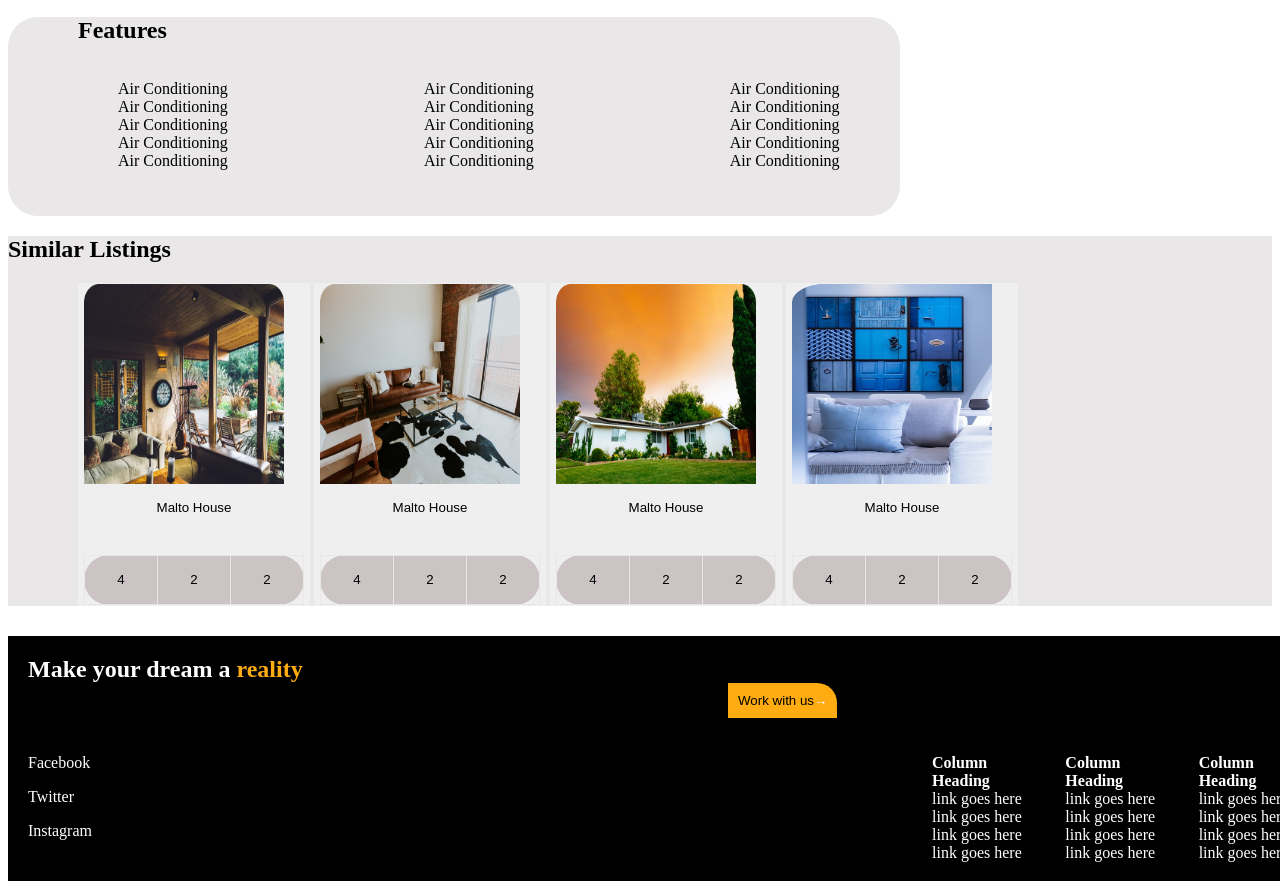
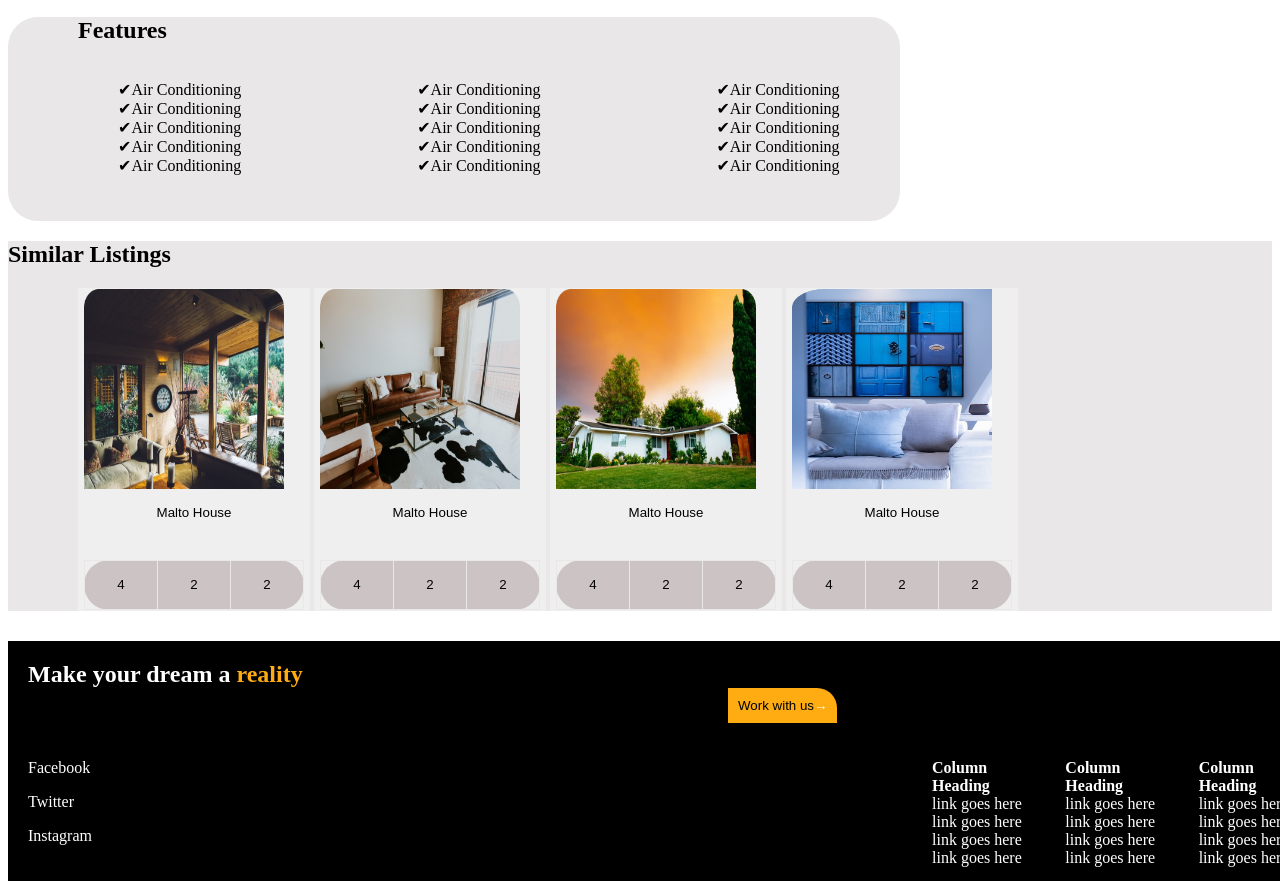
Before and after one commit to Juddymwai/moringaIPTWO, a plain HTML site: page assests/page/index.html in a window 1280 px wide. Shown: the part 1849-2730 px from the top of the page. Drawn offline with Linux system fonts and the light colour scheme.

Commit message:
adds class ticks to the feature secton of the second page

```diff
--- a/assests/page/index.html
+++ b/assests/page/index.html
@@ -79,30 +79,30 @@
         <div id="featureone">
             <div>
                 <ul>
-                    <li>Air Conditioning</li>
-                    <li>Air Conditioning</li>
-                    <li>Air Conditioning</li>
-                    <li>Air Conditioning</li>
-                    <li>Air Conditioning</li>
+                    <li> <span class="ticks">&#10004;</span>Air Conditioning</li>
+                    <li><span class="ticks">&#10004;</span>Air Conditioning</li>
+                    <li><span class="ticks">&#10004;</span>Air Conditioning</li>
+                    <li><span class="ticks">&#10004;</span>Air Conditioning</li>
+                    <li><span class="ticks">&#10004;</span>Air Conditioning</li>
                 </ul>
             </div>
             <div>
                 <ul>
-                    <li>Air Conditioning</li>
-                    <li>Air Conditioning</li>
-                    <li>Air Conditioning</li>
-                    <li>Air Conditioning</li>
-                    <li>Air Conditioning</li>
+                    <li><span class="ticks">&#10004;</span>Air Conditioning</li>
+                    <li><span class="ticks">&#10004;</span>Air Conditioning</li>
+                    <li><span class="ticks">&#10004;</span>Air Conditioning</li>
+                    <li><span class="ticks">&#10004;</span>Air Conditioning</li>
+                    <li><span class="ticks">&#10004;</span>Air Conditioning</li>
                 </ul>
             </div>
             <div>
 
                 <ul>
-                    <li>Air Conditioning</li>
-                    <li>Air Conditioning</li>
-                    <li>Air Conditioning</li>
-                    <li>Air Conditioning</li>
-                    <li>Air Conditioning</li>
+                    <li><span class="ticks">&#10004;</span>Air Conditioning</li>
+                    <li><span class="ticks">&#10004;</span>Air Conditioning</li>
+                    <li><span class="ticks">&#10004;</span>Air Conditioning</li>
+                    <li><span class="ticks">&#10004;</span>Air Conditioning</li>
+                    <li><span class="ticks">&#10004;</span>Air Conditioning</li>
                 </ul>
             </div>
         </div>
```
